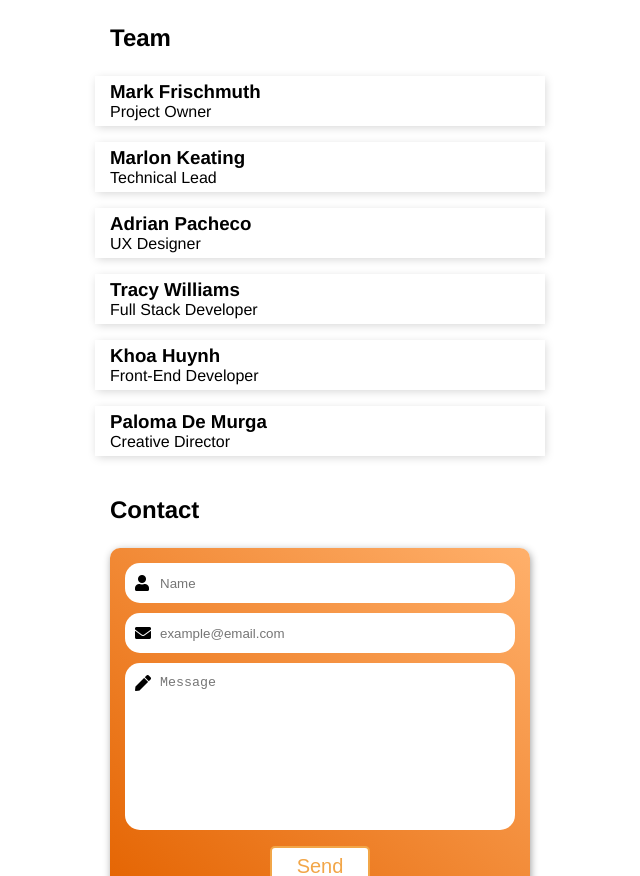
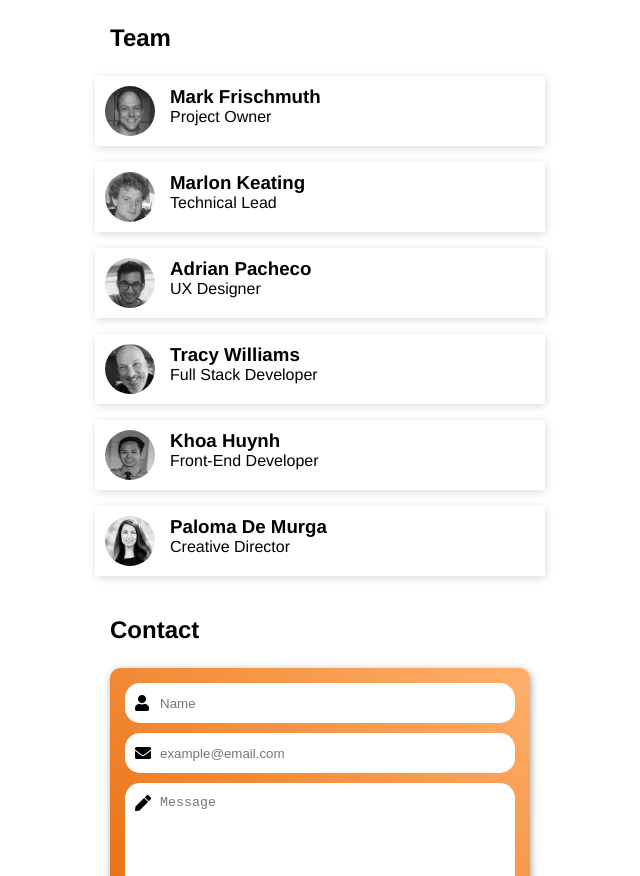
Before and after one commit to Democracy-Labs-UI-Proto/democracylab_ui_proto, a React app: page / in a window 1280 px wide. Shown: the part 1909-2785 px from the top of the page, without its empty margins (320-960 px from the left). Built offline with nearby package versions, Linux system fonts and the light colour scheme.

Commit message:
added profile pics - adding expanding card functionality

```diff
--- a/src/assets/assets_export.js
+++ b/src/assets/assets_export.js
@@ -1,5 +1,8 @@
-import background from "./background.jpg";
+import mark from './profile_pics/mark.jpg';
+import marlon from './profile_pics/marlon.jpg';
+import adrian from './profile_pics/adrian.jpg';
+import tracy from './profile_pics/tracy.jpg';
+import khoa from './profile_pics/khoa.jpg';
+import paloma from './profile_pics/paloma.jpg';
 
-export default {
-  background: background
-};
+export default [mark, marlon, adrian, tracy, khoa, paloma];
--- a/src/components/Team/TeamCard.js
+++ b/src/components/Team/TeamCard.js
@@ -1,10 +1,12 @@
 import React from 'react';
-
 export default function TeamCard(props) {
   return (
-    <li className="small-padding small-space shadow-light">
-      <h3>{props.teamitem.name}</h3>
-      <p>{props.teamitem.role}</p>
+    <li className="team-container small-padding small-space shadow-light container">
+      <img className="team-image" src={props.img} alt={`Picture of ${props.teamitem.name}`} />
+      <div className="team-text-container">
+        <h3>{props.teamitem.name}</h3>
+        <p>{props.teamitem.role}</p>
+      </div>
     </li>
   );
 }
--- a/src/components/Team/TeamDeck.js
+++ b/src/components/Team/TeamDeck.js
@@ -1,5 +1,6 @@
 import React, { Fragment } from 'react';
 import TeamCard from './TeamCard';
+import TeamPics from '../../assets/assets_export';
 
 // TODO: have to create an array of images in the export for this to iterate over
 
@@ -9,7 +10,7 @@ export default function TeamDeck(props) {
       <h2 className="title small-space">Team</h2>
       <ul className="team-list container column big-space">
         {props.team.map((ele, idx) => (
-          <TeamCard key={idx} teamitem={ele} />
+          <TeamCard key={idx} img={TeamPics[idx]} teamitem={ele} />
         ))}
       </ul>
     </Fragment>
--- a/src/style/modules/components/_button.scss
+++ b/src/style/modules/components/_button.scss
@@ -19,6 +19,11 @@
   &.secondary-button {
     border: 2px solid $democracy_orange;
     color: $democracy_orange;
+    &:hover,
+    &:focus {
+      color: rgb(255, 98, 0);
+      border: 2px solid rgb(255, 98, 0);
+    }
   }
 }
 .btn-container {
--- a/src/style/modules/components/_index.scss
+++ b/src/style/modules/components/_index.scss
@@ -7,3 +7,4 @@
 @import './roles';
 @import './section_title';
 @import './_contact';
+@import './team';
--- /dev/null
+++ b/src/style/modules/components/_team.scss
@@ -0,0 +1,10 @@
+.team-container {
+  padding: 10px;
+  .team-image {
+    width: 50px;
+    height: 50px;
+    border-radius: 50%;
+    filter: grayscale(1);
+    margin-right: 15px;
+  }
+}
--- a/src/style/modules/effects/_shadow.scss
+++ b/src/style/modules/effects/_shadow.scss
@@ -1,9 +1,9 @@
-.shadow-light:hover {
-  box-shadow: 1px 1px 1em 1px lightgray;
-}
-.shadow-dark:hover {
-  box-shadow: 1px 5px 1em 1px rgb(80, 80, 80);
-}
+// .shadow-light:hover {
+//   box-shadow: 1px 1px 1em 1px lightgray;
+// }
+// .shadow-dark:hover {
+//   box-shadow: 1px 5px 1em 1px rgb(80, 80, 80);
+// }
 .shadow-color:hover {
   box-shadow: 1px 5px 1em 1px $democracy-orange;
 }
```
Also changed, not shown: dist/app.js, dist/main.js, src/assets/profile_pics/adrian.jpg (added), src/assets/profile_pics/khoa.jpg (added), src/assets/profile_pics/mark.jpg (added), src/assets/profile_pics/marlon.jpg (added), src/assets/profile_pics/paloma.jpg (added), src/assets/profile_pics/tracy.jpg (added), 2 other files.
